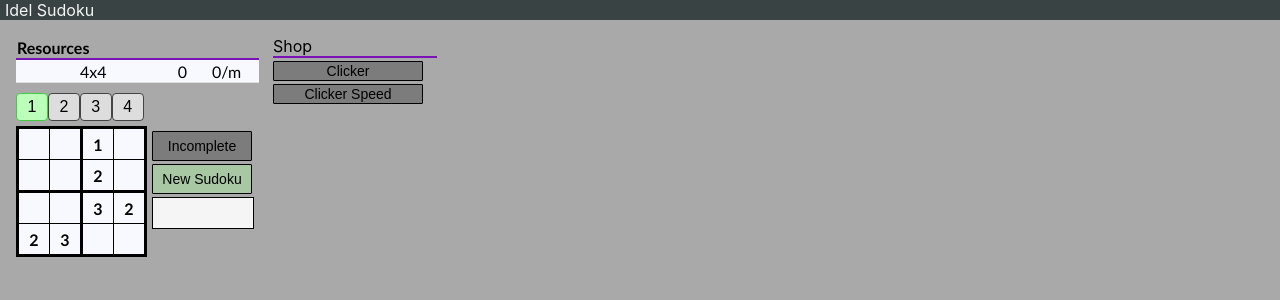
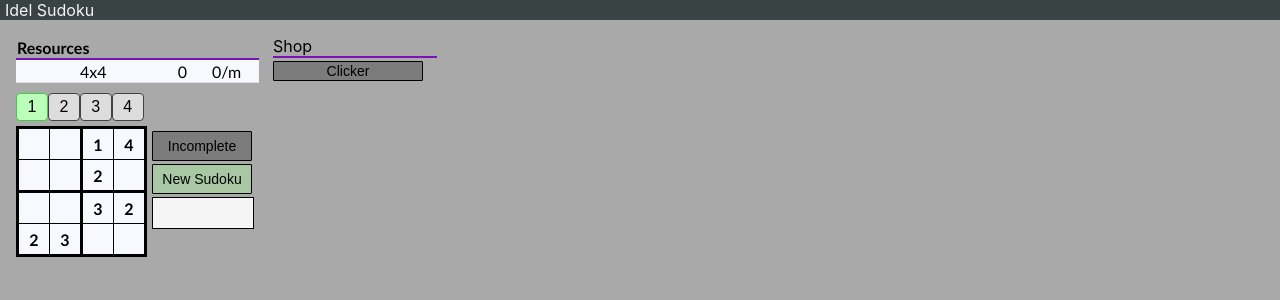
Before and after one commit to Malthemester/IncrementalSudoku, a React (Create React App) app: page / in a window 1280 px wide. Shown: the top 300 px of the page. Built offline with nearby package versions, Linux system fonts and the light colour scheme.

Commit message:
Small fix clicker

```diff
--- a/src/App.js
+++ b/src/App.js
@@ -14,7 +14,7 @@ import { SolveOne } from './HelperFunctions/solve'
 let seleNumber = 1
 
 function App() {
-	let remove = 10
+	let remove = 9
 	let size = 4
 	let squares = 2
 
@@ -227,7 +227,7 @@ function App() {
 			return
 		}
 		let tempGameBoard = [...gameBoard]
-		tempGameBoard[solve[0]][solve[1]] = String(solve[2])
+		tempGameBoard[solve[0]][solve[1]] = String(solve[2] + "og")
 		SetGameBoard(tempGameBoard)
 		SaveBoard(tempGameBoard, "curBoard")
 	}
--- a/src/Components/shop.js
+++ b/src/Components/shop.js
@@ -88,7 +88,7 @@ export const shopItems = [
         () => 1,
         () => true),
 
-    new Item(true, false,
+    new Item(false, false,
         "Clicker Speed",
         "Upgrade the clickers speed",
         `The clicker vill click [] faster`,
@@ -122,7 +122,7 @@ export const shopItems = [
         "Increase Points from 4x4",
         "It will increase the points gaind by []",
         [["4x4", 50]], [50], 10,
-        ["Clicker", "Clicker Speed"],
+        ["Clicker", "Clicker Speed", "Auto Complete"],
         (startPrice, count) => Math.round(50 + Math.pow((count*30),(1.2))),
         (count) => count + 1,
         "It will increase the points gaind by [", "]"),
```
